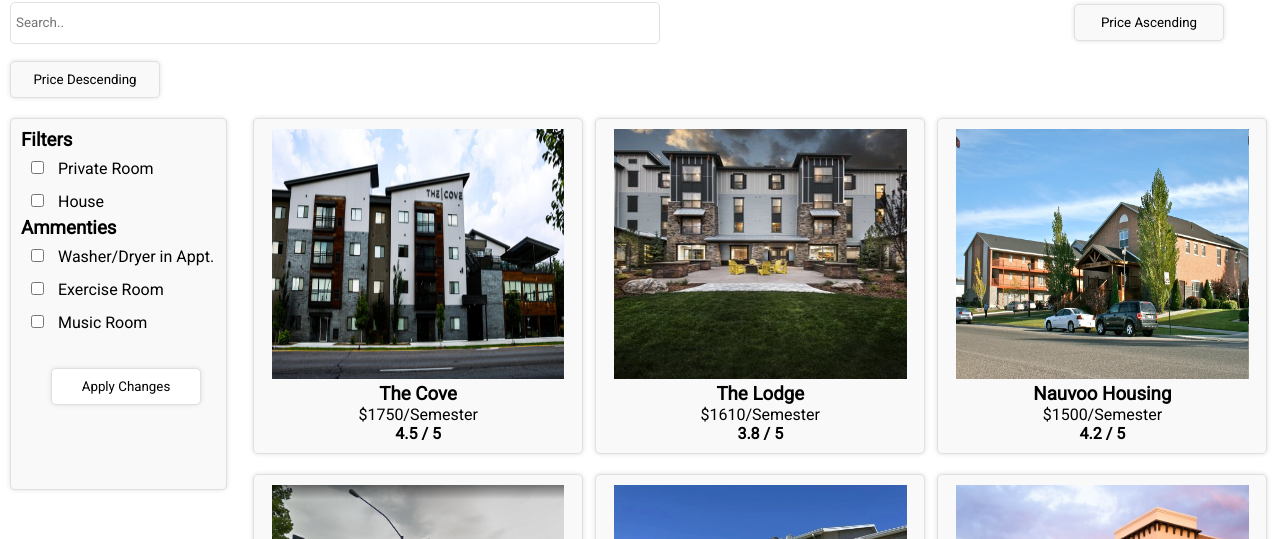
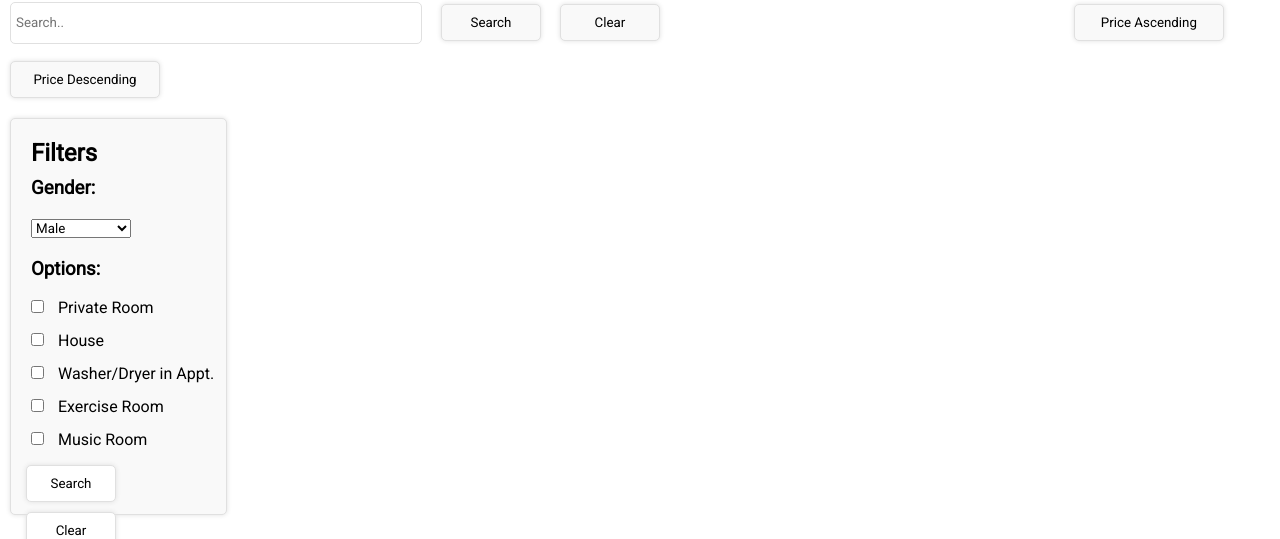
Before and after one commit to Elchamos64/rateYourApartmentv1, a plain HTML site: page studentApproved.html in a window 1280 px wide. Shown: the part 188-727 px from the top of the page. Drawn offline with Linux system fonts and the light colour scheme.

Commit message:
Implemented Search Bar

```diff
--- a/scripts/studentApartments.js
+++ b/scripts/studentApartments.js
@@ -1,5 +1,5 @@
 
-let apartments= [
+let maleApartments= [
     {
         "id": 1,
         "imageUrl": "images/the_cove.jpg",
@@ -685,6 +685,8 @@ let apartments= [
         "attributes": ["private room","laundry"]
     }
 ];
+
+let femaleApartments = [];
 function output(data){
     const outputListElement = document.querySelector("#productbox_container");
     data.forEach(item => {
@@ -719,15 +721,14 @@ function obj_sort_dsc(a,b){
 }
 function sortPriceAsc(){
     Reset();
-    apartments.sort(obj_sort_asc);
-    output(apartments);
+    maleApartments.sort(obj_sort_asc);
+    output(maleApartments);
 }
 function sortPriceDsc(){
     Reset();
-    apartments.sort(obj_sort_dsc);
-    output(apartments);
+    maleApartments.sort(obj_sort_dsc);
+    output(maleApartments);
 }
-output(apartments);
 
 // function filterByGym(){
 //     Reset();
@@ -782,9 +783,25 @@ output(apartments);
 //     }
 // }
 
+function search(){
+    Reset();
+    var searchInput = document.querySelector("#search").value;
+    var searchResults = maleApartments.filter(apartment => apartment.name.toLowerCase().includes(searchInput.toLowerCase()));
+    output(searchResults);
+}
+
+function clearSearch(){
+    document.querySelector("#search").value = "";
+    Reset();
+    output(maleApartments);
+}
+
+
 function filters(){
     // Select all checked checkboxes
     var checkboxes = document.querySelectorAll('input[type=checkbox]:checked');
+
+    var gender = document.querySelector('#gender');
 
     // Extract the values of the checked checkboxes
     var checkedValues = Array.from(checkboxes).map(cb => cb.value);
@@ -793,9 +810,16 @@ function filters(){
     Reset();
 
     // Filter the apartments based on selected attributes
-    const filteredApartments = apartments.filter(apartment =>
+    var filteredApartments;
+    if(gender.value === "1"){
+        filteredApartments= maleApartments.filter(apartment =>
         checkedValues.every(attribute => apartment.attributes.includes(attribute))
-    );
+        );
+    }else{
+        filteredApartments = femaleApartments.filter(apartment =>
+            checkedValues.every(attribute => apartment.attributes.includes(attribute))
+        );
+    }
 
     document.querySelector("#ascending").addEventListener("click", () => {
         Reset();
@@ -813,8 +837,23 @@ function filters(){
     output(filteredApartments);
     if (checkedValues.length === 0) {
         Reset();
-        output(apartments);
+        if(document.querySelector("#gender").value === "1"){
+            output(maleApartments);
+        }else{
+            output(femaleApartments);
+        }
     }
+}
+
+
+function clearFilter(){
+    var checkedCheckboxes = document.querySelectorAll('input[type=checkbox]:checked');
+
+    // Uncheck each checkbox
+    checkedCheckboxes.forEach(cb => cb.checked = false);
+    Reset();
+    output(maleApartments);
+    filters();
 }
 
 
@@ -822,3 +861,7 @@ function filters(){
 document.querySelector("#filter").addEventListener("click", filters);
 document.querySelector("#ascending").addEventListener("click", sortPriceAsc);
 document.querySelector("#descending").addEventListener("click", sortPriceDsc);
+document.querySelector("#searchButton").addEventListener("click", search);
+document.querySelector("#clear").addEventListener("click", clearSearch);
+document.querySelector("#clearFilter").addEventListener("click", clearFilter);
+// document.querySelector("#search").addEventListener("keyup", search);
--- a/studentApproved.html
+++ b/studentApproved.html
@@ -22,11 +22,19 @@
         </div>
         <div class="first_row">
             <input type="text" id="search" name="search" placeholder="Search..">
+            <button type="submit" class="filterButton" id="searchButton">Search</button>
+            <button type="submit" class="filterButton" id="clear">Clear</button>
             <button type="submit" class="filterButton" id="ascending">Price Ascending</button>
             <button type="submit" class="filterButton" id ="descending">Price Descending</button>
         </div>
         <div class="filter">
-            <h3>Filters</h3>
+            <h2>Filters</h2>
+            <h3>Gender: </h3>
+            <select id="gender">
+                <option value="1">Male</option>
+                <option value="2">Female</option>
+            </select>
+            <div id="Ammenties"><h3>Options: </h3>
                 <div>
                     <input type="checkbox" id="privateRoom" value="private room">
                     <label for="privateRoom">Private Room</label>
@@ -35,7 +43,6 @@
                     <input type="checkbox" id="house" value ="house">
                     <label for="house">House</label>
                 </div>
-            <div id="Ammenties"><h3>Ammenties</h3>
                 <div>
                     <input type="checkbox" value="laundry" id="washerDryer">
                     <label for="washerDryer">Washer/Dryer in Appt.</label>
@@ -50,7 +57,8 @@
                 </div>
             </div>
             <div>
-                <button type="submit" class="filterButton" id="filter">Apply Changes</button>
+                <button type="submit" class="filterButton" id="filter">Search</button>
+                <button type="submit" class="filterButton" id="clearFilter">Clear</button>
             </div>
         </div>
         <div id="productbox_container">
--- a/styles/styles.css
+++ b/styles/styles.css
@@ -141,6 +141,7 @@ footer a{
     }
 }
 
+
 .filterButton{
     background-color: #f9f9f9;
     margin: 10px;
@@ -154,8 +155,16 @@ footer a{
 }
 
 #filter{
-    margin: 30px;
+    margin: 5px;
     background-color: #ffffff;
+    width: 90px;
+    margin-top: 10px;
+}
+
+#clearFilter{
+    margin: 5px;
+    background-color: #ffffff;
+    width: 90px;
 }
 
 .star{
@@ -186,14 +195,41 @@ footer a{
 }
 
 #search{
-    width: 638px;
+    width: 400px;
     height: 30px;
     border-radius: 5px;
     border: 1px solid #e0e0e0;
     padding: 5px;
+    grid-column: 1;
+    margin-left: 10px;
+    margin-right: 10px;
+}
+
+#searchButton{
+    background-color: #f9f9f9;
+    margin: 5px;
+    padding: 10px;
+    border: 1px solid #e0e0e0;
+    border-radius: 5px;
+    box-shadow: 0 0 5px #e0e0e0;
+    text-align: center;
+    width: 100px;
+    display: inline-block;
     grid-column: 2;
-    margin-left: 10px;
+}
+
+#clear{
+    background-color: #f9f9f9;
+    margin: 10px;
+    padding: 10px;
     margin-right: 400px;
+    border: 1px solid #e0e0e0;
+    border-radius: 5px;
+    box-shadow: 0 0 5px #e0e0e0;
+    text-align: center;
+    width: 100px;
+    display: inline-block;
+    grid-column: 3;
 }
 
 #ascending{
@@ -219,13 +255,18 @@ footer a{
     border-radius: 5px;
     box-shadow: 0 0 5px #e0e0e0;
     width: 80%;
-    height:350px;
+    height:375px;
     display: inline-block;
     grid-column: 1;
     grid-row: 3/span 2;
-    input{
+    input,h2,h3{
         margin: 10px;
     }
+}
+
+#gender{
+    margin: 10px;
+    width: 100px;
 }
 
 #productbox_container{
```
Lines whose indentation alone changed are shown as unchanged.
